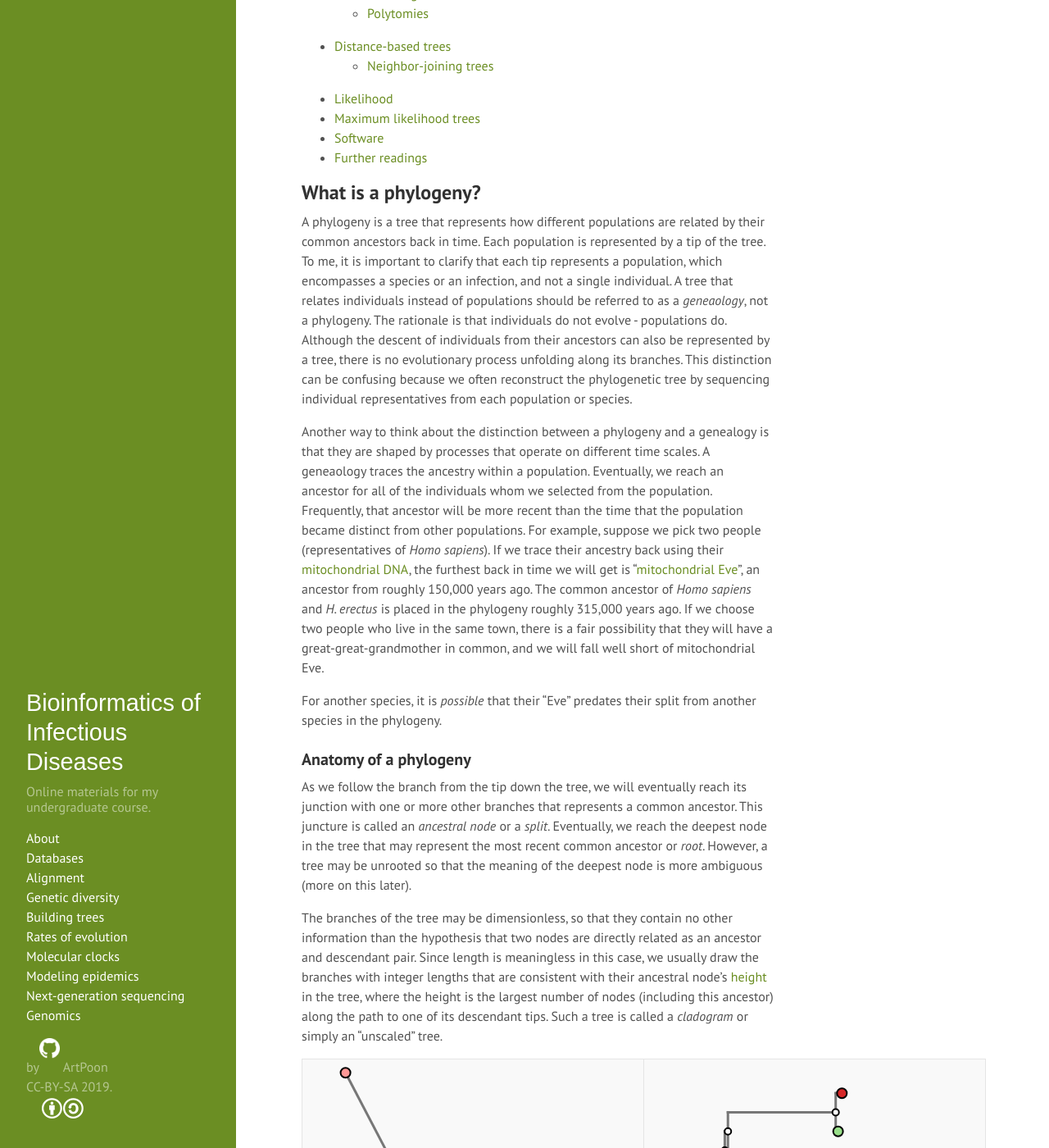
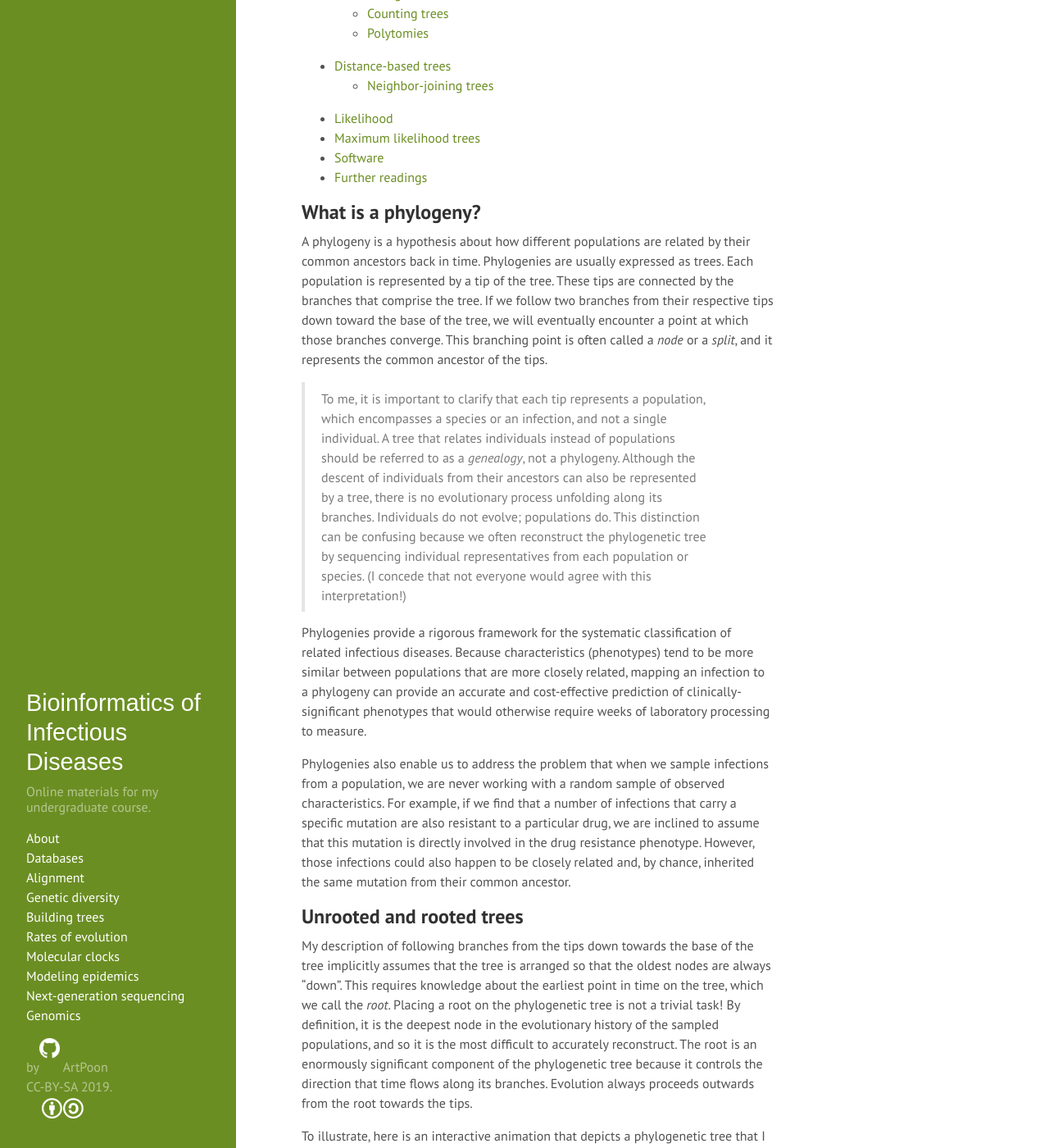
Before and after one commit to ArtPoon/BioID, a Jekyll site: the page built from Trees.md, in a window 1280 px wide and 1400 px high, scrolled down 216 px. Shown: the whole window at 82% size. Built offline with Jekyll 4.4.1, drawn with Linux system fonts in a browser that asks for light colours; some of the changed text lies outside the part shown.

Commit message:
updating trees page

```diff
--- a/Trees.md
+++ b/Trees.md
@@ -4,45 +4,63 @@ title: Building trees
 ---
 
 
+<!-- Table of contents -->
+{% include toc.html %}
 
-{% include toc.html %}
+<!-- Required for d3 animations -->
 {% include loadD3.html %}
 
 
 ## What is a phylogeny?
 
-A phylogeny is a tree that represents how different populations are related by their common ancestors back in time.
+A phylogeny is a hypothesis about how different populations are related by their common ancestors back in time.
+Phylogenies are usually expressed as trees.
 Each population is represented by a tip of the tree.
-To me, it is important to clarify that each tip represents a population, which encompasses a species or an infection, and not a single individual.
-A tree that relates individuals instead of populations should be referred to as a *geneaology*, not a phylogeny.
-The rationale is that individuals do not evolve - populations do.
-Although the descent of individuals from their ancestors can also be represented by a tree, there is no evolutionary process unfolding along its branches.
-This distinction can be confusing because we often reconstruct the phylogenetic tree by sequencing individual representatives from each population or species.
-
-Another way to think about the distinction between a phylogeny and a genealogy is that they are shaped by processes that operate on different time scales.
-A geneaology traces the ancestry within a population.
-Eventually, we reach an ancestor for all of the individuals whom we selected from the population.
-Frequently, that ancestor will be more recent than the time that the population became distinct from other populations.
-For example, suppose we pick two people (representatives of *Homo sapiens*).
-If we trace their ancestry back using their [mitochondrial DNA](https://en.wikipedia.org/wiki/Mitochondrial_DNA), the furthest back in time we will get is "[mitochondrial Eve](https://en.wikipedia.org/wiki/Mitochondrial_Eve)", an ancestor from roughly 150,000 years ago.
-The common ancestor of *Homo sapiens* and *H. erectus* is placed in the phylogeny roughly 315,000 years ago.
-If we choose two people who live in the same town, there is a fair possibility that they will have a great-great-grandmother in common, and we will fall well short of mitochondrial Eve.
-
-For another species, it is *possible* that their "Eve" predates their split from another species in the phylogeny.
+These tips are connected by the branches that comprise the tree.
+If we follow two branches from their respective tips down toward the base of the tree, we will eventually encounter a point at which those branches converge.
+This branching point is often called a *node* or a *split*, and it represents the common ancestor of the tips.
 
 
-### Anatomy of a phylogeny
-As we follow the branch from the tip down the tree, we will eventually reach its junction with one or more other branches that represents a common ancestor.
-This juncture is called an *ancestral node* or a *split*.
-Eventually, we reach the deepest node in the tree that may represent the most recent common ancestor or *root*.
-However, a tree may be unrooted so that the meaning of the deepest node is more ambiguous (more on this later).
+>To me, it is important to clarify that each tip represents a population, which encompasses a species or an infection, and not a single individual.
+A tree that relates individuals instead of populations should be referred to as a *genealogy*, not a phylogeny.
+Although the descent of individuals from their ancestors can also be represented by a tree, there is no evolutionary process unfolding along its branches.
+Individuals do not evolve; populations do.
+This distinction can be confusing because we often reconstruct the phylogenetic tree by sequencing individual representatives from each population or species.
+(I concede that not everyone would agree with this interpretation!)
+
+Phylogenies provide a rigorous framework for the systematic classification of related infectious diseases.
+Because characteristics (phenotypes) tend to be more similar between populations that are more closely related, mapping an infection to a phylogeny can provide an accurate and cost-effective prediction of clinically-significant phenotypes that would otherwise require weeks of laboratory processing to measure.
+
+
+Phylogenies also enable us to address the problem that when we sample infections from a population, we are never working with a random sample of observed characteristics.
+For example, if we find that a number of infections that carry a specific mutation are also resistant to a particular drug, we are inclined to assume that this mutation is directly involved in the drug resistance phenotype.
+However, those infections could also happen to be closely related and, by chance, inherited the same mutation from their common ancestor.
+
+
+
+## Unrooted and rooted trees
+
+My description of following branches from the tips down towards the base of the tree implicitly assumes that the tree is arranged so that the oldest nodes are always "down".
+This requires knowledge about the earliest point in time on the tree, which we call the *root*.
+Placing a root on the phylogenetic tree is not a trivial task!
+By definition, it is the deepest node in the evolutionary history of the sampled populations, and so it is the most difficult to accurately reconstruct.
+The root is an enormously significant component of the phylogenetic tree because it controls the direction that time flows along its branches.
+Evolution always proceeds outwards from the root towards the tips.
+
+To illustrate, here is an interactive animation that depicts a phylogenetic tree that I reconstructed from some Ebola virus genome sequences.
+
+{% include rtt.html %}
+
+
+
+## Branch lengths
 
 The branches of the tree may be dimensionless, so that they contain no other information than the hypothesis that two nodes are directly related as an ancestor and descendant pair.
 Since length is meaningless in this case, we usually draw the branches with integer lengths that are consistent with their ancestral node's [height](https://en.wikipedia.org/wiki/Node_(computer_science)) in the tree, where the height is the largest number of nodes (including this ancestor) along the path to one of its descendant tips.
 Such a tree is called a *cladogram* or simply an "unscaled" tree.
 
 
-{% include rtt.html %}
+
 
 ### Counting trees
 
--- a/_includes/rtt.html
+++ b/_includes/rtt.html
@@ -1,3 +1,5 @@
+<!-- as an include file, this will be enclosed in HTML -->
+
 <style>
     table {
         width: 100%;
@@ -12,7 +14,6 @@
 
 
 <script src="{{ site.baseurl }}/public/js/phylo.js"></script>
-
 
 <table>
     <tr>
```
